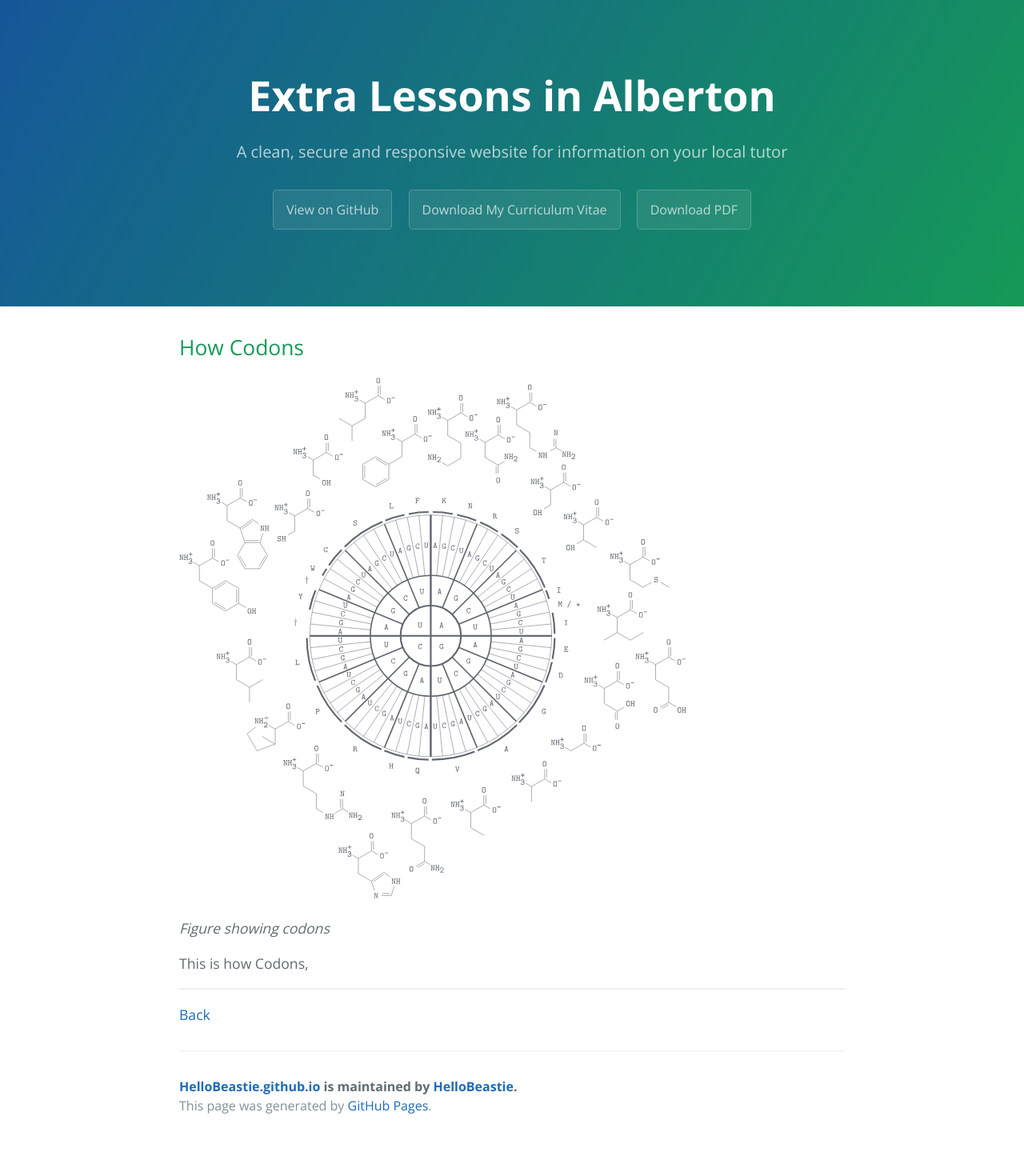
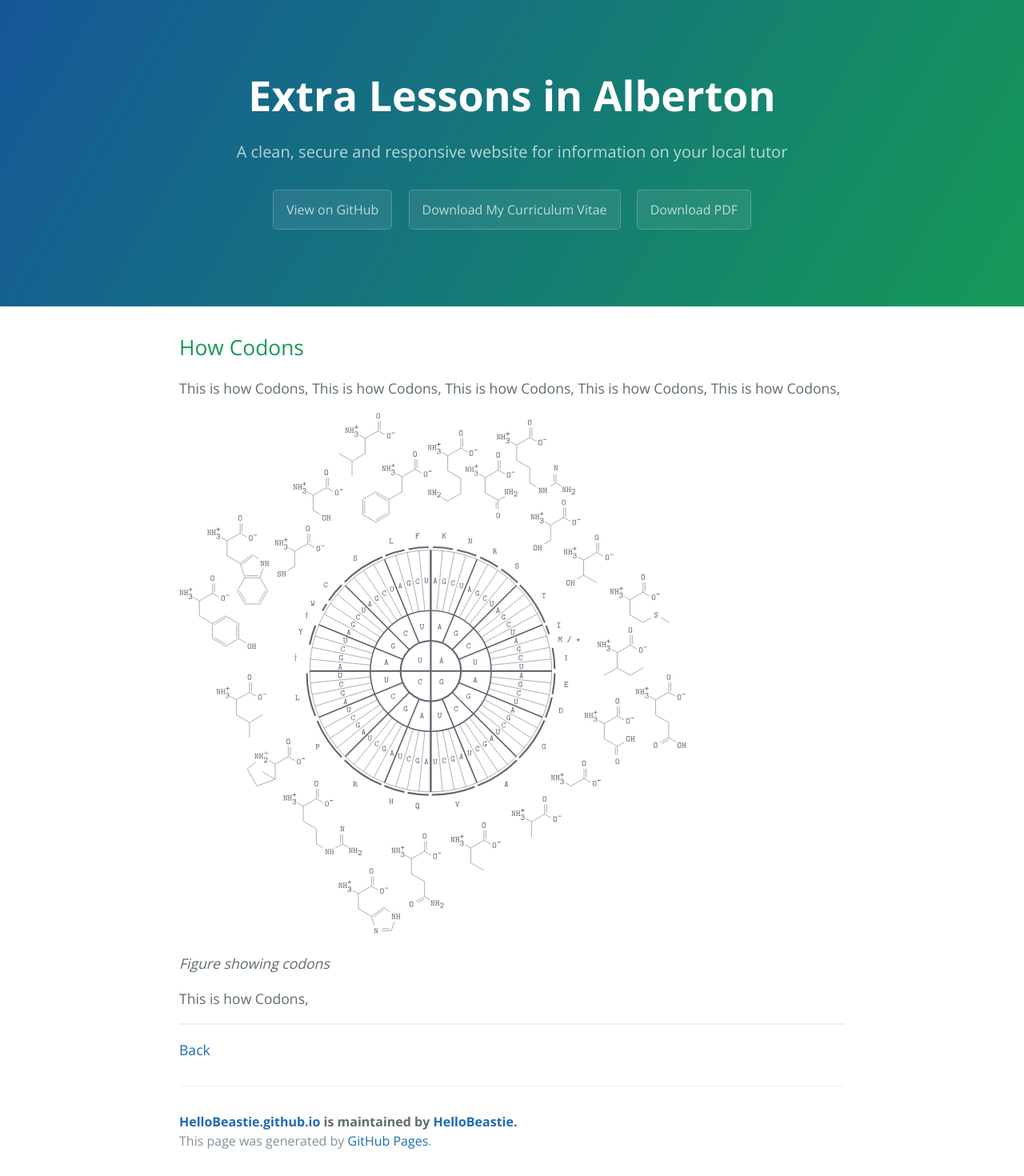
Before and after one commit to HelloBeastie/HelloBeastie.github.io, a Jekyll site: the page built from _posts/2017-07-28-how-codons.md, in a window 1280 px wide. Shown: the whole page at 80% size. Built offline with Jekyll 4.4.1, drawn with Linux system fonts in a browser that asks for light colours; before the commit the page ends 1426 px from its top, so only the background shows below that.

Commit message:
Post excerpt in paragraph environment

```diff
--- a/_posts/2017-07-28-how-codons.md
+++ b/_posts/2017-07-28-how-codons.md
@@ -9,6 +9,12 @@ excerpt: "This is how Codons,"
 
 ## [](#How Codons)How Codons
 
+This is how Codons,
+This is how Codons,
+This is how Codons,
+This is how Codons,
+This is how Codons,
+
 ![](https://cdn.rawgit.com/HelloBeastie/HelloBeastie.github.io/master/_includes/codon.svg)
 
 *Figure showing codons*
```
